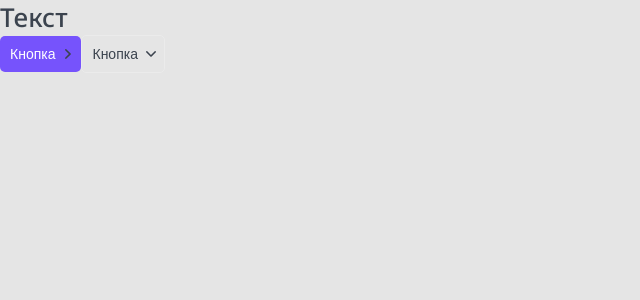
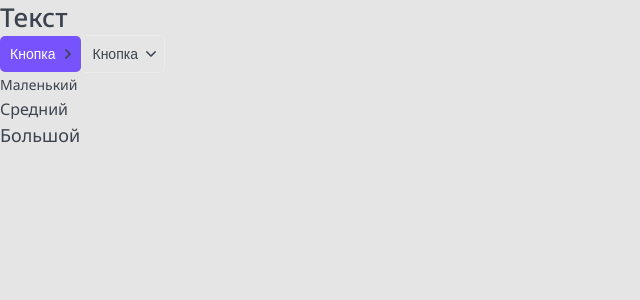
Before and after one commit to DmitriyAvgustinovich/top-app, a Next.js app: page / in a window 1280 px wide. Shown: the top 300 px of the page, without its empty margins (0-640 px from the left). Built offline with nearby package versions, Linux system fonts and the light colour scheme.

Commit message:
компонент параграфа

```diff
--- /dev/null
+++ b/components/Ptag/Ptag.module.css
@@ -0,0 +1,18 @@
+.p {
+    margin: 0;
+}
+
+.small {
+    font-size: 14px;
+    line-height: 24px;
+}
+
+.medium {
+    font-size: 16px;
+    line-height: 24px;
+}
+
+.large {
+    font-size: 18px;
+    line-height: 29px;
+}
--- /dev/null
+++ b/components/Ptag/Ptag.props.tsx
@@ -0,0 +1,6 @@
+import { DetailedHTMLProps, HTMLAttributes, ReactNode } from "react";
+
+export interface PtagProps extends DetailedHTMLProps<HTMLAttributes<HTMLParagraphElement>, HTMLParagraphElement> {
+    size?: 'small' | 'medium' | 'large';
+    children: ReactNode
+}
--- /dev/null
+++ b/components/Ptag/Ptag.tsx
@@ -0,0 +1,19 @@
+import { PtagProps } from "./Ptag.props";
+import styles from './Ptag.module.css';
+import cn from 'classnames';
+
+export const Ptag = ({ size = 'small', children, className, ...props }: PtagProps): JSX.Element => {
+    return (
+        <p
+            className={cn(styles.p, className, {
+                [styles.small]: size == 'small',
+                [styles.medium]: size == 'medium',
+                [styles.large]: size == 'large',
+            })}
+            {...props}
+        >
+            {children}
+
+        </p>
+    );
+};
--- a/components/index.ts
+++ b/components/index.ts
@@ -1,2 +1,3 @@
 export * from './Htag/Htag';
 export * from './Button/Button';
+export * from './Ptag/Ptag';
--- a/pages/index.tsx
+++ b/pages/index.tsx
@@ -1,4 +1,4 @@
-import { Button, Htag } from "../components";
+import { Button, Htag, Ptag } from "../components";
 import React from "react";
 
 export default function Home(): JSX.Element {
@@ -7,6 +7,9 @@ export default function Home(): JSX.Element {
       <Htag tag='h1'>Текст</Htag>
       <Button appearance='primary' arrow='right'>Кнопка</Button>
       <Button appearance='ghost' arrow='down'>Кнопка</Button>
+      <Ptag size='small'>Маленький</Ptag>
+      <Ptag size='medium'>Средний</Ptag>
+      <Ptag size='large'>Большой</Ptag>
     </>
   );
 }
```
